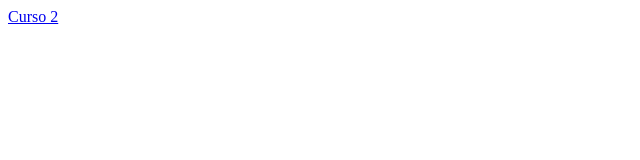
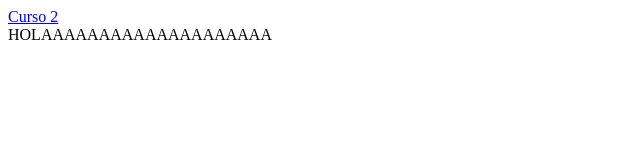
Before and after one commit to Juan97G/demo-repo2, a plain HTML site: page index.html in a window 1280 px wide. Shown: the whole page, without its empty margins (0-640 px from the left). Drawn offline with Linux system fonts and the light colour scheme.

Commit message:
Se modificó el index.html

```diff
--- a/index.html
+++ b/index.html
@@ -7,5 +7,6 @@
 </head>
 <body>
     <a href="#">Curso 2</a>
+    <div>HOLAAAAAAAAAAAAAAAAAAAA</div>
 </body>
 </html>
```
